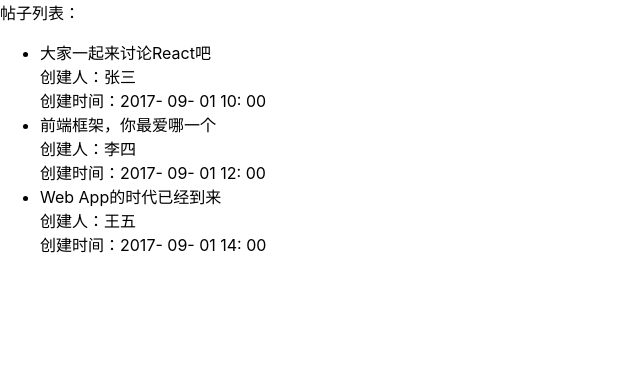
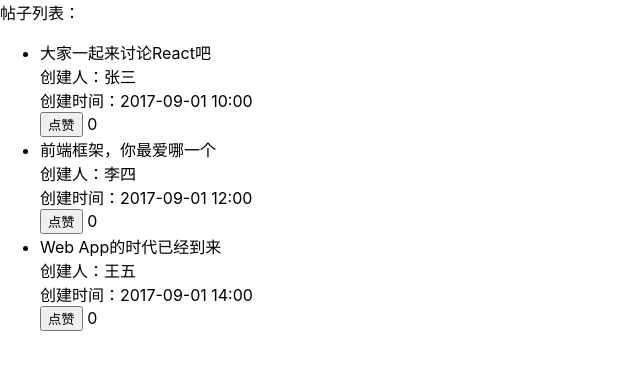
Before and after one commit to zhishuai-tang/bbs, a React (Create React App) app: page / in a window 1280 px wide. Shown: the top 370 px of the page, without its empty margins (0-640 px from the left). Built offline with nearby package versions, Linux system fonts and the light colour scheme.

Commit message:
状态分离，把state及点赞处理逻辑移到PostList

```diff
--- a/src/PostItem.js
+++ b/src/PostItem.js
@@ -1,18 +1,33 @@
-import React, { Component } from 'react';
+import React from 'react';
 
-class PostItem extends Component {
-    render() {
-        const { title, author, date } = this.props;
+ function PostItem(props) {
 
-        return (
-            <li>
-                <div>{ title }</div>
-                <div>创建人：<span>{ author }</span></div>
-                <div>创建时间：<span>{ date }</span></div>
-            </li>
-        );
+    const handleClick = () => {
+        props.onVote(props.post.id);
     }
 
+
+    const { post } = props;
+    return (
+        <li>
+            <div>
+                { post.title }
+            </div>
+            <div>
+                创建人：<span>{ post.author }</span>
+            </div>
+            <div>
+                创建时间：<span>{ post.date }</span>
+            </div>
+            <div>
+                <button onClick={ handleClick }>
+                    点赞
+                </button>
+                &nbsp;
+                <span>{ post.vote }</span>
+            </div>
+        </li>
+    );
 }
 
 export default PostItem;
--- a/src/PostList.js
+++ b/src/PostList.js
@@ -1,23 +1,64 @@
-import React, { Component } from 'react';
+import React, { Component } from "react";
 import PostItem from './PostItem';
 
-const data = [
-    { title: "大家一起来讨论React吧", author: "张三", date: "2017- 09- 01 10: 00" },
-    { title: "前端框架，你最爱哪一个", author: "李四", date: "2017- 09- 01 12: 00" },
-    { title: "Web App的时代已经到来", author: "王五", date: "2017- 09- 01 14: 00" }
-];
+// const data = [
+//     { title: "大家一起来讨论React吧", author: "张三", date: "2017-09-01 10:00" },
+//     { title: "前端框架，你最爱哪一个", author: "李四", date: "2017-09-01 12:00" },
+//     { title: "Web App的时代已经到来", author: "王五", date: "2017-09-01 14:00" }
+// ];
 
 class PostList extends Component {
+
+    constructor(props) {
+        super(props);
+
+        this.state = {
+            posts: []
+        };
+        this.timer = null; // 定时器
+    }
+
+    componentDidMount() {
+        // 用setTimeout模拟异步从服务器端获取数据
+        this.timer = setTimeout(() => {
+            this.setState({
+                posts: [
+                    { id: 1, title: "大家一起来讨论React吧", author: "张三", date: "2017-09-01 10:00", vote: 0 },
+                    { id: 2, title: "前端框架，你最爱哪一个", author: "李四", date: "2017-09-01 12:00", vote: 0 },
+                    { id: 3, title: "Web App的时代已经到来", author: "王五", date: "2017-09-01 14:00", vote: 0 }
+                ]
+            });
+        }, 1000);
+    }
+
+    componentWillUnmount() {
+        if (this.timer) {
+            clearTimeout(this.timer); // 清除定时器
+        }
+    }
+
+    handleVote = (id) => {
+        // 根据帖子id进行过滤，找到待修改vote属性的帖子，返回新的posts对象
+        const posts = this.state.posts.map(item => {
+            const newItem = item.id === id ? {...item, vote: ++item.vote} : item;
+            return newItem;
+        });
+
+        // 使用新的posts对象设置state
+        this.setState({
+            posts: posts
+        });
+    }
+
     render() {
         return (
             <div>
                 帖子列表：
                 <ul>
-                    {data.map(item =>
+                    {this.state.posts.map(item =>
                         <PostItem
-                            title = { item.title }
-                            author = { item.author }
-                            date = { item.date }
+                            post = { item }
+                            onVote = { this.handleVote }
                         />
                     )}
                 </ul>
@@ -26,4 +67,4 @@ class PostList extends Component {
     }
 }
 
-export default PostList
+export default PostList;
```
